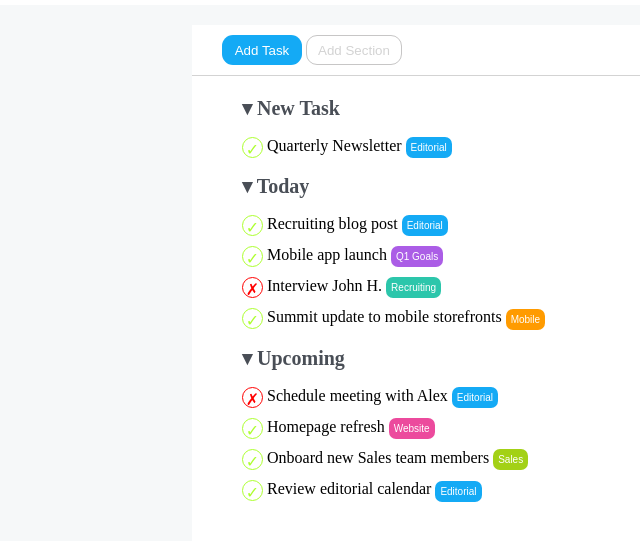
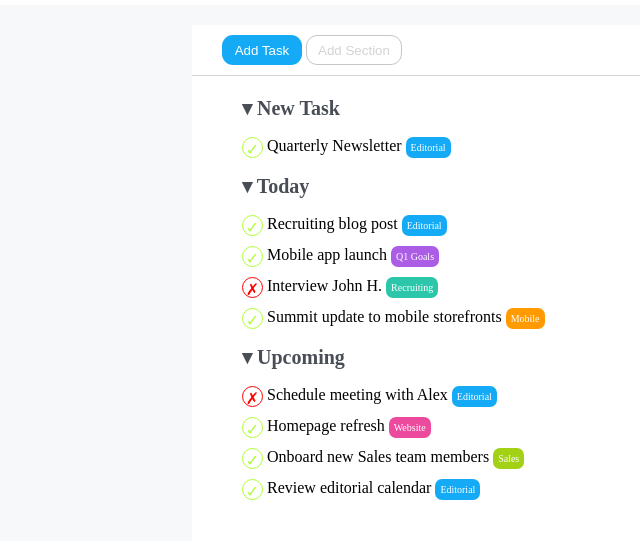
Before and after one commit to gabrielemarchesano/html-css-toboolist, a plain HTML site: page index.html in a window 1280 px wide. Shown: the part 49-590 px from the top of the page, without its empty margins (0-640 px from the left). Drawn offline with Linux system fonts and the light colour scheme.

Commit message:
correct:
corrected button element from the task list with div elements

```diff
--- a/assets/css/style.css
+++ b/assets/css/style.css
@@ -16,6 +16,10 @@ body {
   background-color: var(--toboo-bg_color);
 }
 
+main {
+  height: 70vw;
+}
+
 header {
   background-color: var(--toboo-el_color);
   padding: 2px;
@@ -26,9 +30,6 @@ h2 {
   color: var(--toboo-text_color);
 }
 
-main{
-  height: 70vw;
-}
 
 
 .logo {
@@ -115,6 +116,7 @@ padding: 2px;
   border-radius: 7px;
   border: 1px;
   padding: 5px;
+  display: inline;
 }
 
 .editorial {
--- a/index.html
+++ b/index.html
@@ -30,7 +30,7 @@
             <h2>&blacktriangledown; New Task</h2>
             <div class="check true">&check;</div>
             Quarterly Newsletter
-            <button class="b_section editorial">Editorial</button>
+            <div class="b_section editorial">Editorial</div>
           </div>
 
           <div class="today">
@@ -38,25 +38,25 @@
             <div class="tasks">
               <div class="check true">&check;</div>
               Recruiting blog post
-              <button class="b_section editorial">Editorial</button>
+              <div class="b_section editorial">Editorial</div>
             </div>
 
             <div class="tasks">
               <div class="check true">&check;</div>
               Mobile app launch
-              <button class="b_section goals">Q1 Goals</button>
+              <div class="b_section goals">Q1 Goals</div>
             </div>
 
             <div class="tasks">
               <div class="check false">&cross;</div>
               Interview John H.
-              <button class="b_section recruiting">Recruiting</button>
+              <div class="b_section recruiting">Recruiting</div>
             </div>
 
             <div class="tasks">
               <div class="check true">&check;</div>
               Summit update to mobile storefronts
-              <button class="b_section mobile">Mobile</button>
+              <div class="b_section mobile">Mobile</div>
             </div>
 
 
@@ -65,25 +65,25 @@
             <div class="tasks">
               <div class="check false">&cross;</div>
               Schedule meeting with Alex
-              <button class="b_section editorial">Editorial</button>
+              <div class="b_section editorial">Editorial</div>
             </div>
 
             <div class="tasks">
               <div class="check true">&check;</div>
               Homepage refresh
-              <button class="b_section website">Website</button>
+              <div class="b_section website">Website</div>
             </div>
 
             <div class="tasks">
               <div class="check true">&check;</div>
               Onboard new Sales team members
-              <button class="b_section sales">Sales</button>
+              <div class="b_section sales">Sales</div>
             </div>
 
             <div class="tasks">
               <div class="check true">&check;</div>
               Review editorial calendar
-              <button class="b_section editorial">Editorial</button>
+              <div class="b_section editorial">Editorial</div>
             </div>
           </div>
 
```
Lines whose indentation alone changed are shown as unchanged.
